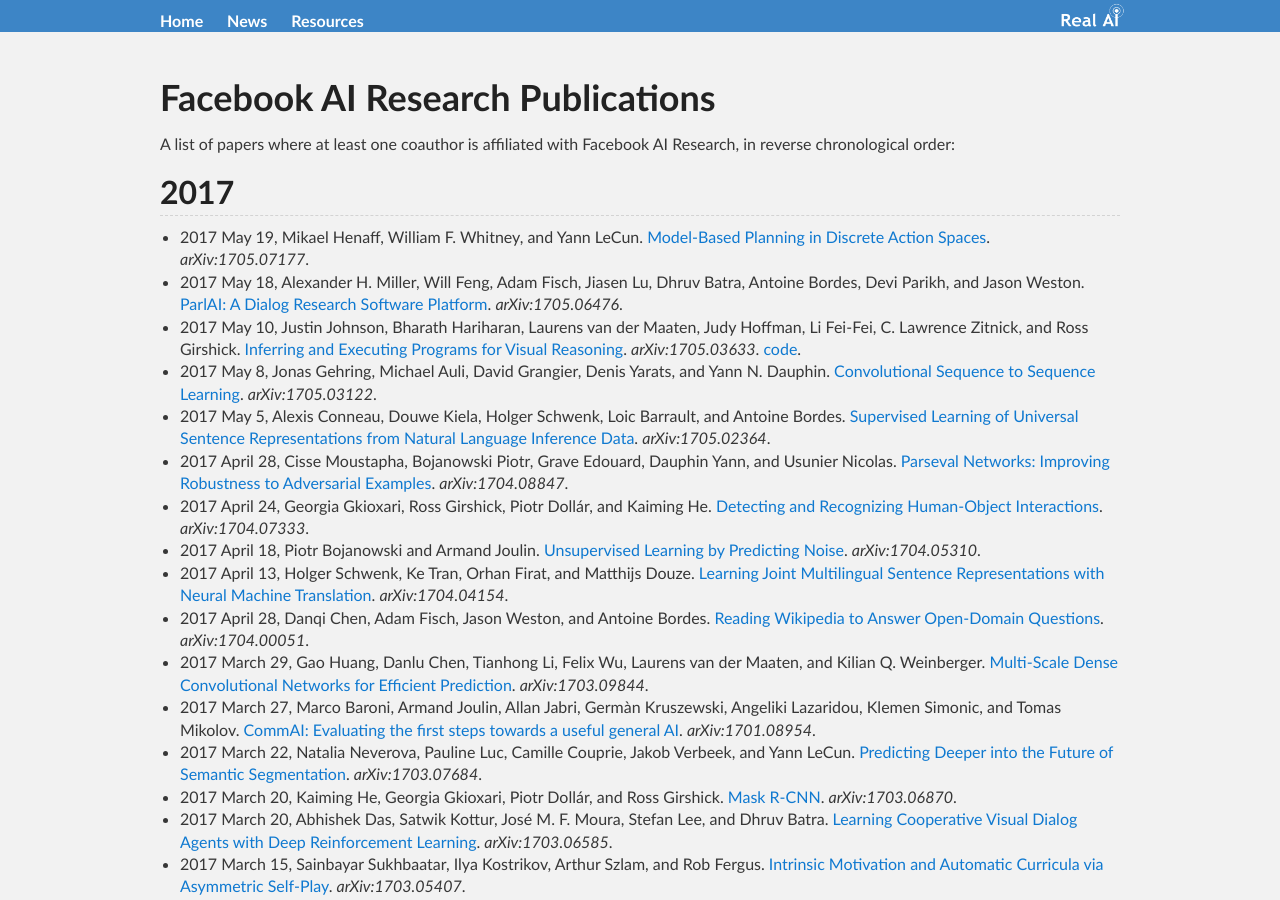
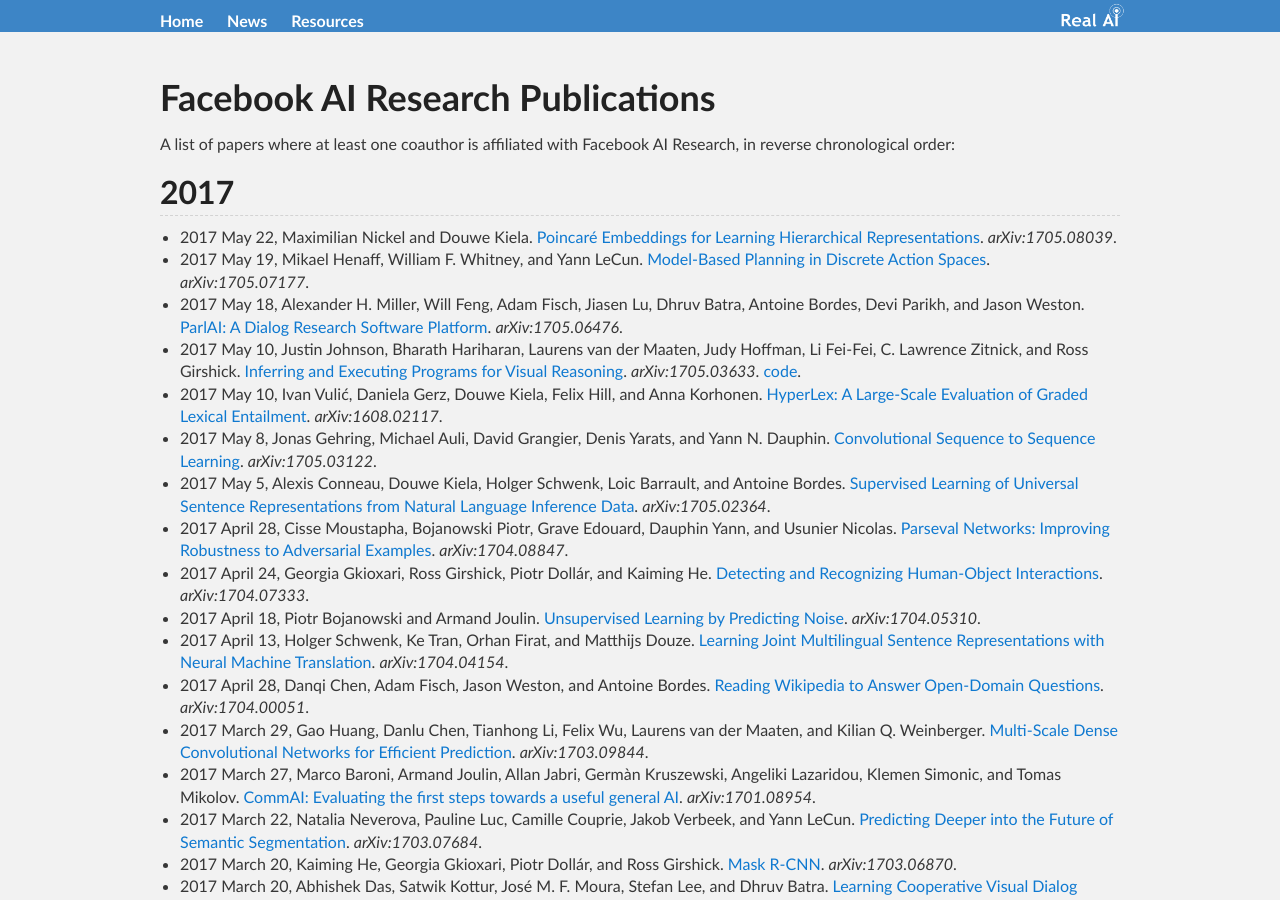
Before and after one commit to Tonywuhk/realai.org, a Jekyll site: the page built from labs/fair-publications.md, in a window 1280 px wide and 900 px high. Built offline with Jekyll 4.4.1, drawn with Linux system fonts in a browser that asks for light colours; our own code applies the rules of GitHub Pages for plain Markdown files; comment, search, counter and statistics services are not loaded; the repository's description, which GitHub fills in, is left out; some of the changed text lies outside the part shown.

Commit message:
Update fair-publications.md

```diff
--- a/labs/fair-publications.md
+++ b/labs/fair-publications.md
@@ -7,9 +7,11 @@
 
 ## 2017
 
+* 2017 May 22, Maximilian Nickel and Douwe Kiela. [Poincaré Embeddings for Learning Hierarchical Representations](https://arxiv.org/abs/1705.08039). *arXiv:1705.08039*.
 * 2017 May 19, Mikael Henaff, William F. Whitney, and Yann LeCun. [Model-Based Planning in Discrete Action Spaces](https://arxiv.org/abs/1705.07177). *arXiv:1705.07177*.
 * 2017 May 18, Alexander H. Miller, Will Feng, Adam Fisch, Jiasen Lu, Dhruv Batra, Antoine Bordes, Devi Parikh, and Jason Weston. [ParlAI: A Dialog Research Software Platform](https://arxiv.org/abs/1705.06476). *arXiv:1705.06476*.
 * 2017 May 10, Justin Johnson, Bharath Hariharan, Laurens van der Maaten, Judy Hoffman, Li Fei-Fei, C. Lawrence Zitnick, and Ross Girshick. [Inferring and Executing Programs for Visual Reasoning](https://arxiv.org/abs/1705.03633). *arXiv:1705.03633*. [code](https://github.com/facebookresearch/clevr-iep).
+* 2017 May 10, Ivan Vulić, Daniela Gerz, Douwe Kiela, Felix Hill, and Anna Korhonen. [HyperLex: A Large-Scale Evaluation of Graded Lexical Entailment](https://arxiv.org/abs/1608.02117). *arXiv:1608.02117*.
 * 2017 May 8, Jonas Gehring, Michael Auli, David Grangier, Denis Yarats, and Yann N. Dauphin. [Convolutional Sequence to Sequence Learning](https://arxiv.org/abs/1705.03122). *arXiv:1705.03122*.
 * 2017 May 5, Alexis Conneau, Douwe Kiela, Holger Schwenk, Loic Barrault, and Antoine Bordes. [Supervised Learning of Universal Sentence Representations from Natural Language Inference Data](https://arxiv.org/abs/1705.02364). *arXiv:1705.02364*.
 * 2017 April 28, Cisse Moustapha, Bojanowski Piotr, Grave Edouard, Dauphin Yann, and Usunier Nicolas. [Parseval Networks: Improving Robustness to Adversarial Examples](https://arxiv.org/abs/1704.08847). *arXiv:1704.08847*.
@@ -70,6 +72,7 @@
 * 2016 September 21, Alexandre Sablayrolles, Matthijs Douze, Hervé Jégou, and Nicolas Usunier. [How should we evaluate supervised hashing?](https://arxiv.org/abs/1609.06753). *arXiv:1609.06753*.
 * 2016 September 14, Edouard Grave, Armand Joulin, Moustapha Cissé, David Grangier, and Hervé Jégou. [Efficient softmax approximation for GPUs](https://arxiv.org/abs/1609.04309). *arXiv:1609.04309*.
 * 2016 September 11, Ronan Collobert, Christian Puhrsch, and Gabriel Synnaeve. [Wav2Letter: an End-to-End ConvNet-based Speech Recognition System](https://arxiv.org/abs/1609.03193). *arXiv:1609.03193*.
+* 2016 September 11, Volker Tresp and Maximilian Nickel. [Relational Models](https://arxiv.org/abs/1609.03145). *arXiv:1609.03145*.
 * 2016 September 11, Junbo Zhao, Michael Mathieu, and Yann LeCun. [Energy-based Generative Adversarial Network](https://arxiv.org/abs/1609.03126). *arXiv:1609.03126*.
 * 2016 September 10, Nicolas Usunier, Gabriel Synnaeve, Zeming Lin, and Soumith Chintala. [Episodic Exploration for Deep Deterministic Policies: An Application to StarCraft Micromanagement Tasks](https://arxiv.org/abs/1609.02993). *arXiv:1609.02993*.
 * 2016 September 8, Neil Zeghidour, Gabriel Synnaeve, Nicolas Usunier, and Emmanuel Dupoux. [Joint Learning of Speaker and Phonetic Similarities with Siamese Networks](https://research.fb.com/publications/joint-learning-of-speaker-and-phonetic-similarities-with-siamese-networks/). *Interspeech 2016*.
```
